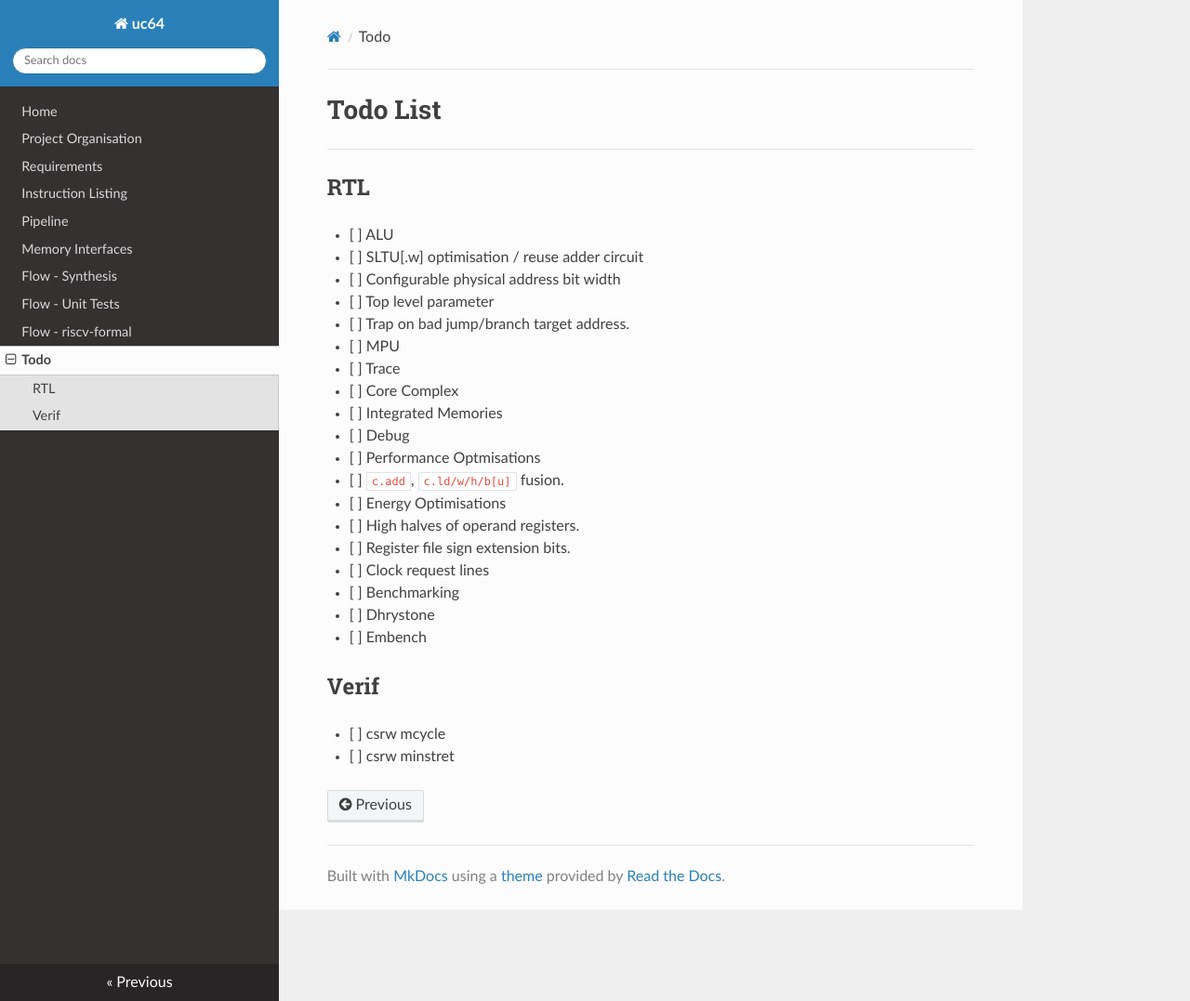
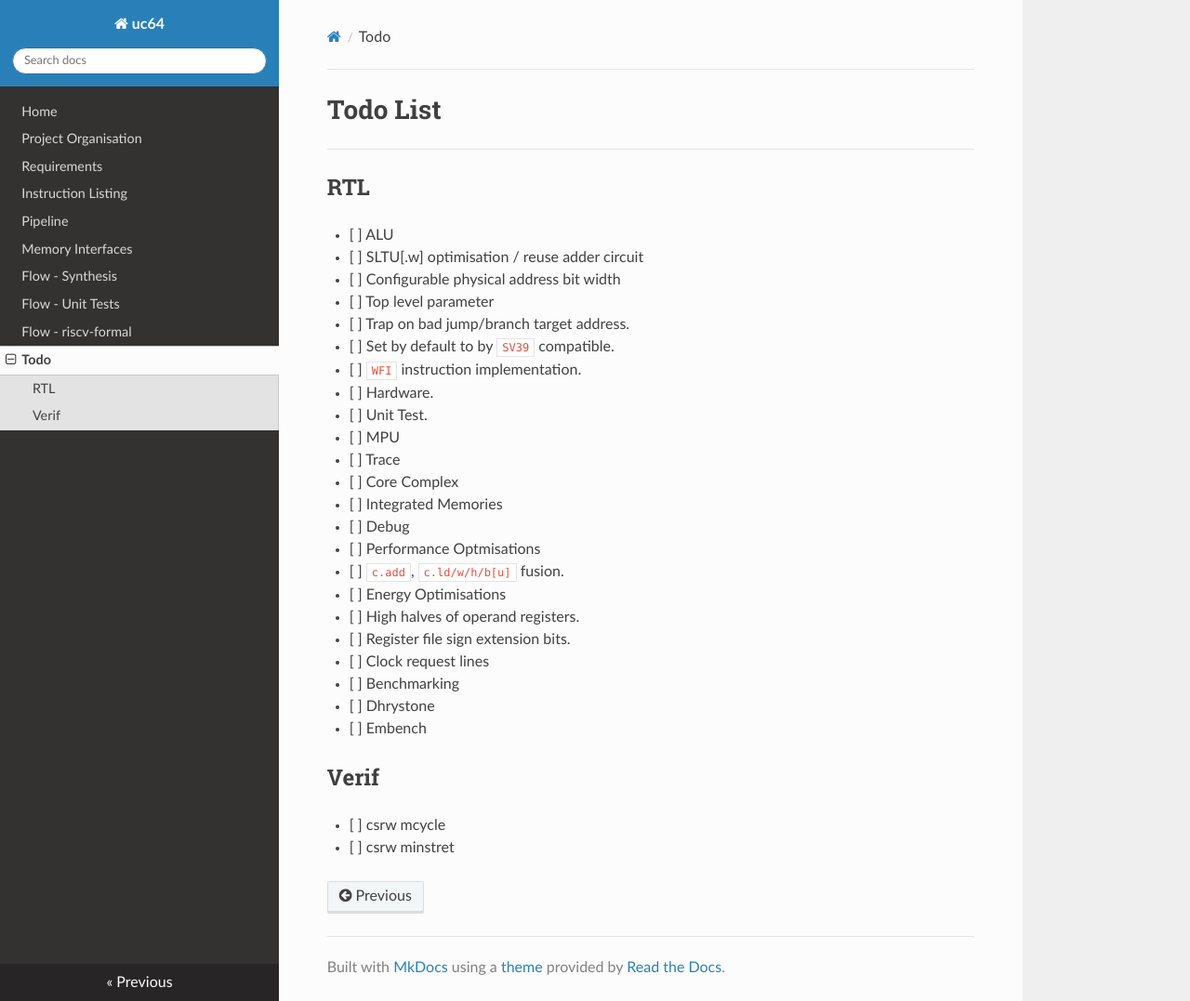
Before and after one commit to ben-marshall/croyde-riscv, an MkDocs documentation site: the page built from docs/todo.md, in a window 1280 px wide and 1077 px high. Shown: the whole window at 93% size. Built offline with MkDocs 1.6.1, drawn with Linux system fonts in a browser that asks for light colours; nearby versions of some CDN libraries.

Commit message:
Todo list

```diff
--- a/docs/todo.md
+++ b/docs/todo.md
@@ -14,6 +14,14 @@
   - [ ] Top level parameter
 
   - [ ] Trap on bad jump/branch target address.
+
+  - [ ] Set by default to by `SV39` compatible.
+
+- [ ] `WFI` instruction implementation.
+
+  - [ ] Hardware.
+
+  - [ ] Unit Test.
 
 - [ ] MPU
 
```
